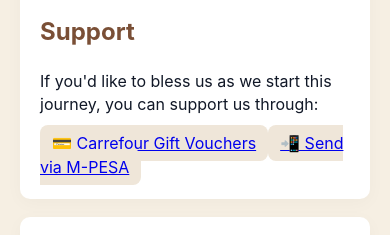
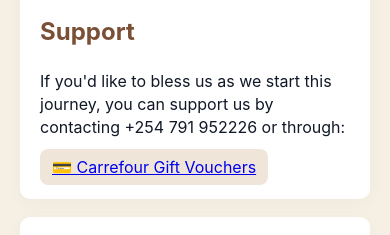
Before and after one commit to Biden254/Wedding-app, a React (Vite) app in the folder frontend/: page / in a window 390 px wide. Shown: the part 1449-1684 px from the top of the page. Built offline with nearby package versions, Linux system fonts and the light colour scheme; no server answers.

Commit message:
Added the support section with phonenumber

```diff
--- a/frontend/src/pages/Home.jsx
+++ b/frontend/src/pages/Home.jsx
@@ -256,7 +256,7 @@
       >
         <h2 className="text-2xl font-semibold text-weddingBrown">Support</h2>
         <p className="text-sm text-gray-600 mt-2">
-          If you'd like to bless us as we start this journey, you can support us through:
+          If you'd like to bless us as we start this journey, you can support us by contacting +254 791 952226 or through:
         </p>
         <div className="mt-4 flex flex-col gap-3">
           <a
@@ -266,14 +266,6 @@
             className="btn px-5 py-3 rounded-xl bg-green-500 text-white hover:bg-green-600 shadow"
           >
             💳 Carrefour Gift Vouchers
-          </a>
-          <a
-            href="https://mpesa.com/"
-            target="_blank"
-            rel="noreferrer"
-            className="btn px-5 py-3 rounded-xl bg-yellow-500 text-white hover:bg-yellow-600 shadow"
-          >
-            📲 Send via M-PESA
           </a>
         </div>
       </section>
```
